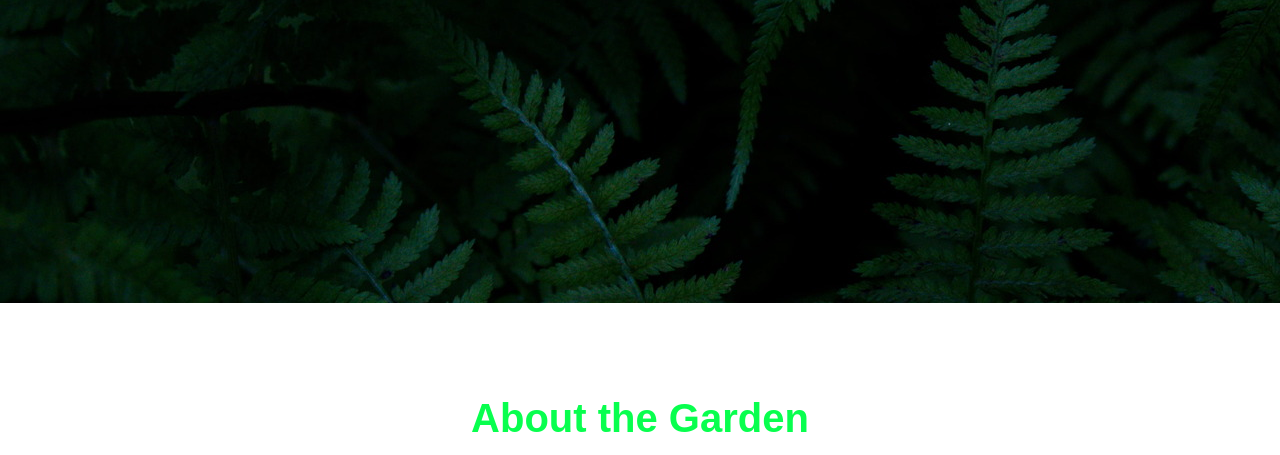
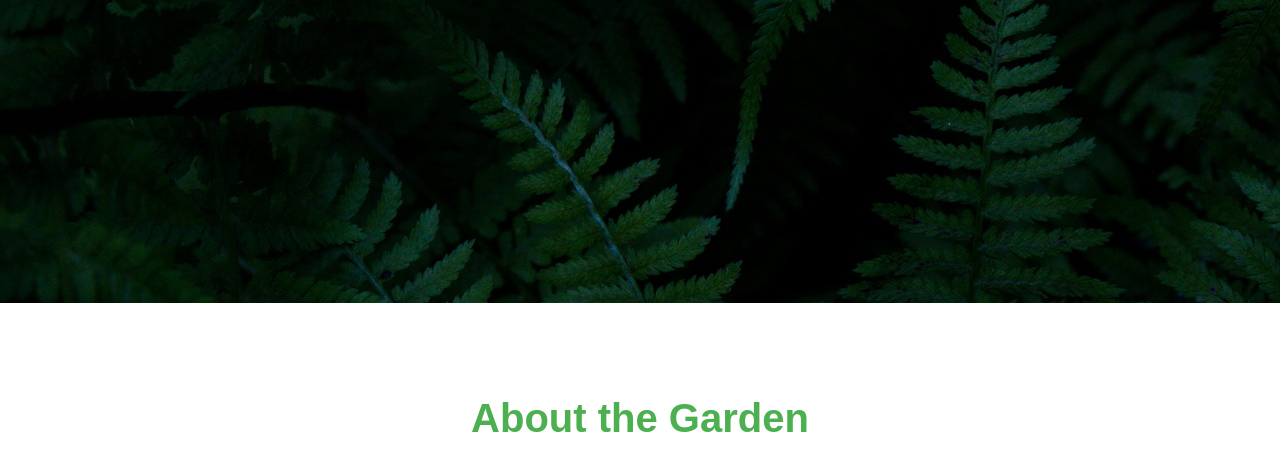
Before and after one commit to rishabh2040rbg/myweb1, a plain HTML site: page index.html in a window 1280 px wide. Shown: the part 497-952 px from the top of the page. Drawn offline with Linux system fonts and the light colour scheme.

Commit message:
Update index.html

```diff
--- a/index.html
+++ b/index.html
@@ -58,7 +58,7 @@
             text-align: center;
         }
         .about h2 {
-            color: #08ff4e;
+            color: #4caf50;
             font-size: 2.5em;
         }
         .about p {
```
